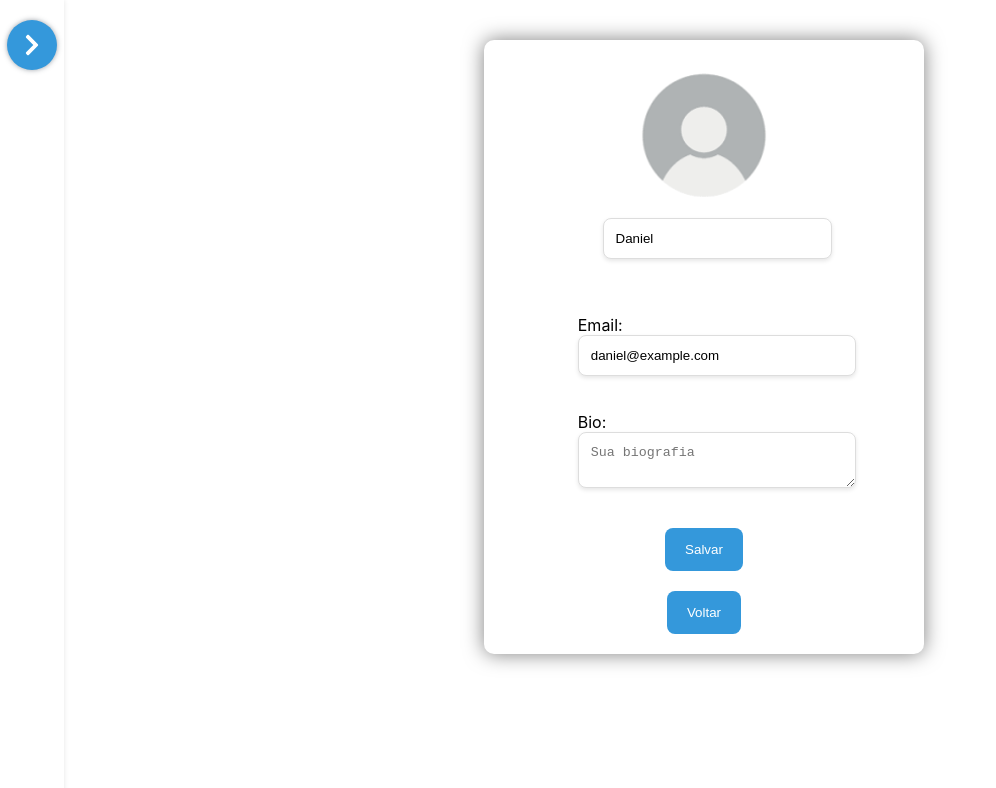
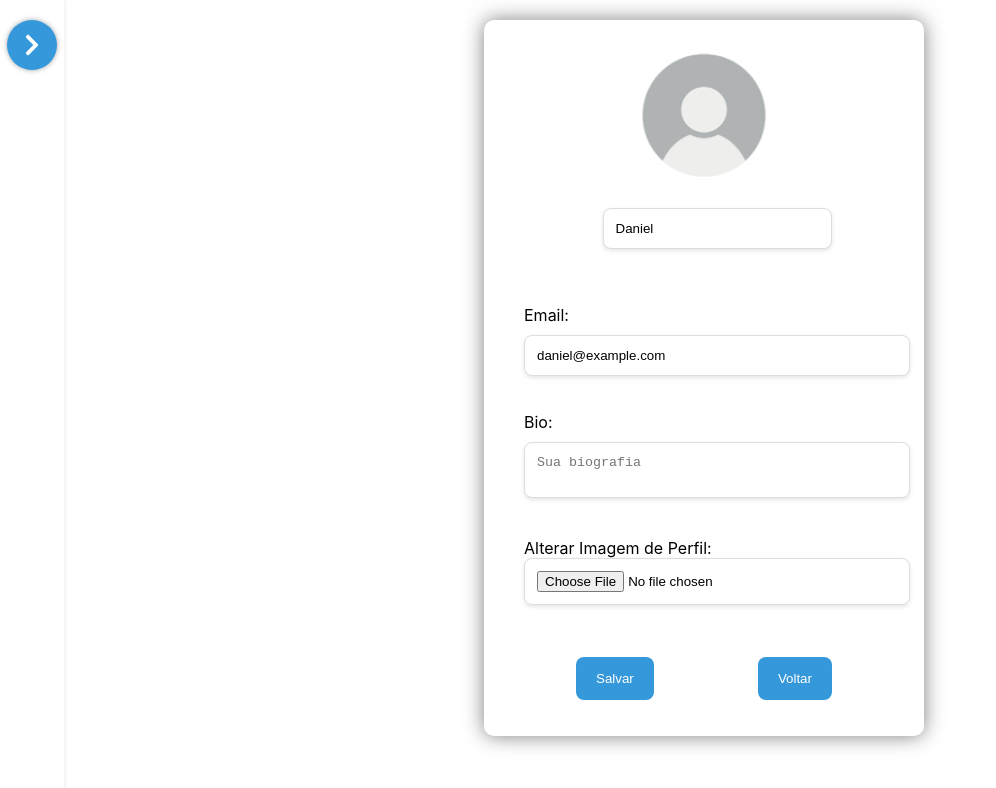
Before and after one commit to Daniel-Mingoranse/OrderSync, a React (Create React App) app: page /dashboard/profile in a window 1280 px wide. Both pictures are taken after a click on the button "Editar". Shown: the top 788 px of the page, without its empty margins (0-996 px from the left). Built offline with nearby package versions, Linux system fonts and the light colour scheme.

Commit message:
alteração layout tela Perfil

```diff
--- a/src/Dashboard/pages/HomeDashboard/Components/CSS/DetailedView.css
+++ b/src/Dashboard/pages/HomeDashboard/Components/CSS/DetailedView.css
@@ -13,6 +13,8 @@
     overflow-y: auto;
     /* Adicionando barra de rolagem quando necessário */
     margin-left: 0vh;
+    border: 1px solid #ddd;
+    overflow-y: auto; /* Adiciona a barra de rolagem apenas quando necessário */
 }
 
 .detailed-view.open {
@@ -97,6 +99,32 @@
     color: #555;
 }
 
+
+/* Estilos para a barra de rolagem em navegadores WebKit (Chrome, Safari) */
+/* Largura da barra de rolagem e estilos gerais */
+::-webkit-scrollbar {
+    width: 8px;
+
+  }
+
+  /* Cor do fundo da trilha */
+  ::-webkit-scrollbar-track {
+    margin-top: 1px;
+    background-color: #f5f5f5;
+    border: 0.1rem solid #ccc;
+    border-radius: 4px;
+  }
+  /* Cor do "pulgar" (indicador de posição) */
+  ::-webkit-scrollbar-thumb {
+    background-color: #3498db;
+    border-radius: 4px;
+  }
+
+  /* Cor do "pulgar" ao passar o mouse sobre ele */
+  ::-webkit-scrollbar-thumb:hover {
+    background-color: #2980b9;
+  }
+
 /* Adicionando estilos responsivos para dispositivos com largura menor que 767px */
 @media only screen and (max-width: 767px) {
     .detailed-view {
--- a/src/Dashboard/pages/HomeDashboard/Dashboard.css
+++ b/src/Dashboard/pages/HomeDashboard/Dashboard.css
@@ -142,7 +142,7 @@
     box-shadow: 0 2px 4px rgba(0, 0, 0, 0.1);
     /* Adicionei uma leve sombra */
     color: black;
-    border: 0.1px #7b7373 solid;
+    border: 0.1rem solid #ccc;
 
 }
 
--- a/src/Dashboard/pages/Profile/profile.css
+++ b/src/Dashboard/pages/Profile/profile.css
@@ -1,6 +1,6 @@
 /* styles.css */
 
-/* Estilo para a imagem de fundo */
+/* Background image style */
 #mui-root {
   background-image: url('https://source.unsplash.com/featured/?office,team,orders');
   background-repeat: no-repeat;
@@ -9,10 +9,9 @@
   background-position: center;
 }
 
-/* Estilo para o papel (Paper) que contém o formulário de login e o perfil */
+/* Style for the Paper container containing login form and profile */
 Paper {
-  margin-top: 8%;
-  margin-bottom: 8%;
+  margin: 8% 0;
   display: flex;
   flex-direction: column;
   align-items: center;
@@ -26,7 +25,7 @@ Paper:hover {
   box-shadow: 0 0 30px rgba(0, 0, 0, 0.3);
 }
 
-/* Estilo para o Avatar */
+/* Avatar style */
 Avatar {
   margin: 1rem;
   background-color: #1976D2;
@@ -37,13 +36,13 @@ Avatar:hover {
   transform: scale(1.1);
 }
 
-/* Estilo para o formulário dentro do Paper */
+/* Form style */
 form {
   width: 100%;
-  margin-top: 1rem; /* Corrija a propriedade marginTop para camelCase */
+  margin-top: 1rem;
 }
 
-/* Estilo para os campos de texto no formulário e perfil */
+/* Style for text fields in the form and profile */
 TextField,
 .profile-details input,
 .profile-picture input,
@@ -71,15 +70,14 @@ TextField:focus,
   transform: scale(1.02);
 }
 
-/* Estilo para o botão de login e botões no perfil */
+/* Style for login button and buttons in the profile */
 Button,
 .profile-details button {
-  margin-top: 1rem;
-  margin: auto; /* Adicione esta propriedade para centralizar horizontalmente */
+  margin: 1rem auto;
   display: block;
   background-color: #3498db;
   color: #fff;
-  padding: 14px 20px; /* Aumente o espaçamento interno */
+  padding: 14px 20px;
   border: none;
   border-radius: 8px;
   cursor: pointer;
@@ -89,10 +87,10 @@ Button,
 Button:hover,
 .profile-details button:hover {
   background-color: #2980b9;
-  transform: scale(1.05); /* Aumente a escala ao passar o mouse */
+  transform: scale(1.05);
 }
 
-/* Estilo para os links no final do formulário e perfil */
+/* Style for links at the end of the form and profile */
 Link,
 .profile-details a {
   margin-top: 1rem;
@@ -102,15 +100,19 @@ Link,
   transition: color 0.3s ease-in-out;
 }
 
+.profile-details p {
+  max-width: 45vh;
+}
+
 Link:hover,
 .profile-details a:hover {
   color: #145a8b;
 }
 
-/* Perfil.css */
+/* Profile.css */
 
-/* Estilo para o contêiner do perfil */
-.profile-container {
+/* Style for the profile container */
+.profile-container, .profile-containerediting {
   display: flex;
   justify-content: center;
   align-items: center;
@@ -121,27 +123,42 @@ Link:hover,
   background-color: #ffffff;
   max-width: 400px;
   margin: 20px auto;
+  margin-top: 0vh;
   opacity: 0;
   transform: translateY(20px);
   animation: fadeInUp 0.5s ease-out forwards;
 }
 
+textarea {
+  resize: none;
+}
+
+.buttons-formProfile {
+  display: flex;
+  flex-direction: row;
+}
+
 @media (max-width: 768px) {
-  .profile-container {
-    max-width: 80vw; /* Ajuste para ocupar a largura total do dispositivo até 768 pixels de largura */
-    width: 100%; /* Certifique-se de ocupar a largura total quando max-width é menor que a largura da tela */
+
+  .profile-containerediting {
+    max-width: 80vw;
+    width: 100%;
     margin: 0;
     box-shadow: none;
-    padding: 10px; /* Reduza o preenchimento para economizar espaço */
+    padding: 10px;
     align-items: center;
+  }
+  .profile-details p {
+    max-width: 35vh;
   }
 }
 
 @media (max-width: 480px) {
   .profile-container {
-    max-width: 95vw; /* Ajuste para ocupar a largura total do dispositivo até 480 pixels de largura */
+    max-width: 95vw;
   }
 }
+
 .profile-picture > h2 {
   text-align: center;
   margin-top: 0;
@@ -154,8 +171,6 @@ Link:hover,
   }
 }
 
-
-
 .profile-container,
 .profile-picture img,
 .profile-details h2 {
@@ -166,7 +181,7 @@ Link:hover,
   animation: fadeInUp 0.5s ease-out forwards 0.6s;
 }
 
-/* Estilo para a imagem de perfil */
+/* Style for the profile image */
 .profile-picture img {
   width: 150px;
   height: 150px;
@@ -178,9 +193,13 @@ Link:hover,
   animation: fadeInUp 0.5s ease-out forwards 0.2s;
 }
 
-/* Estilo para os títulos no perfil */
+.profileImage:hover {
+  opacity: 1;
+}
+
+/* Style for titles in the profile */
 .profile-details h2 input {
-  background-color: #f9f9f9; /* Adicione um fundo mais claro durante a edição */
+  background-color: #f9f9f9;
   border: 1px solid #ddd;
   border-radius: 5px;
   padding: 8px;
--- a/src/Dashboard/pages/Profile/profile.jsx
+++ b/src/Dashboard/pages/Profile/profile.jsx
@@ -1,12 +1,12 @@
 import React, { useState, useEffect } from 'react';
 import './profile.css';
-import profile from '../../../assets/profile.png';
+import defaultProfileImage from '../../../assets/profile.png';
 import { useSpring, animated } from 'react-spring';
 
 const Profile = () => {
     const initialUser = {
         name: 'Daniel',
-        profilePicture: profile,
+        profilePicture: defaultProfileImage,
         email: 'daniel@example.com',
         bio: 'Desenvolvedor apaixonado por tecnologia e música.',
     };
@@ -14,18 +14,17 @@ const Profile = () => {
     const [user, setUser] = useState(initialUser);
     const [originalUser, setOriginalUser] = useState(initialUser);
     const [isEditing, setEditing] = useState(false);
+    const [isHovered, setHovered] = useState(false);
 
     useEffect(() => {
         setOriginalUser(user);
     }, [user]);
-
 
     const handleEditClick = () => {
         setEditing(!isEditing);
         if (!isEditing) {
             setOriginalUser(user);
         } else {
-            // Se estiver saindo do modo de edição (clicando em "Voltar"), restaura os dados originais
             setUser(originalUser);
         }
     };
@@ -39,25 +38,59 @@ const Profile = () => {
     };
 
     const handleCancelClick = () => {
-        // Ao clicar em "Voltar", restaura os dados para o estado original
         setUser(originalUser);
         setEditing(false);
     };
+
     const handleInputChange = (e) => {
         const { name, value } = e.target;
         setUser({ ...user, [name]: value });
     };
 
+    const handleUploadChange = (e) => {
+        const file = e.target.files[0];
+
+        if (file) {
+            // Verificar se o arquivo é uma imagem
+            const isImage = file.type.startsWith('image/');
+
+            if (isImage) {
+                const reader = new FileReader();
+                reader.onloadend = () => {
+                    setUser({ ...user, profilePicture: reader.result });
+                };
+                reader.readAsDataURL(file);
+            } else {
+                // Se o arquivo não for uma imagem, você pode exibir uma mensagem de erro
+                alert('Por favor, selecione uma imagem válida.');
+                // Ou limpar o campo de entrada de arquivo
+                e.target.value = '';
+            }
+        }
+    };
+
+
     const inputAnimation = useSpring({
         opacity: isEditing ? 1 : 0,
-        transform: isEditing ? 'translateY(0)' : 'translateY(20px)',
-        delay: isEditing ? 400 : 0,
+        height: isEditing ? 'auto' : 0,
+        marginTop: isEditing ? 10 : 0,
     });
 
     return (
-        <div className={`profile-container ${isEditing ? 'editing' : ''}`}>
-            <div className="profile-picture">
-                <img src={user.profilePicture} alt="Profile" className="profileImage" />
+        <div className={`profile-container${isEditing ? 'editing' : ''}`}>
+            <div
+                className={`profile-picture ${isEditing ? 'editable' : ''}`}
+                onMouseEnter={() => setHovered(true)}
+                onMouseLeave={() => setHovered(false)}
+            >
+
+                <img
+                    src={user.profilePicture}
+                    alt="Profile"
+                    className={`profileImage ${isEditing ? 'hoverable' : ''}`}
+                    onClick={() => isEditing && document.getElementById('upload-input').click()}
+                />
+
                 <h2 className="titleProfile">
                     {isEditing ? (
                         <animated.input
@@ -103,11 +136,31 @@ const Profile = () => {
                         user.bio
                     )}
                 </p>
+                <p>
+                    {' '}
+                    {isEditing ? (
+                        <>
+                            Alterar Imagem de Perfil:
+                            <input
+                                type="file"
+                                id="upload-input"
+                                style={{}}
+                                onChange={handleUploadChange}
+                            />
+                        </>
+
+                    ) : (
+                        ''
+                    )}
+                </p>
+
                 {isEditing && (
                     <>
-                        <button onClick={handleSaveClick}>Salvar</button>
-                        <br />
-                        <button onClick={handleCancelClick}>Voltar</button>
+                        <div className='buttons-formProfile'>
+                            <button onClick={handleSaveClick}>Salvar</button>
+                            <button onClick={handleCancelClick}>Voltar</button>
+                        </div>
+
                     </>
                 )}
                 {!isEditing && <button onClick={handleEditClick}>Editar</button>}
```
